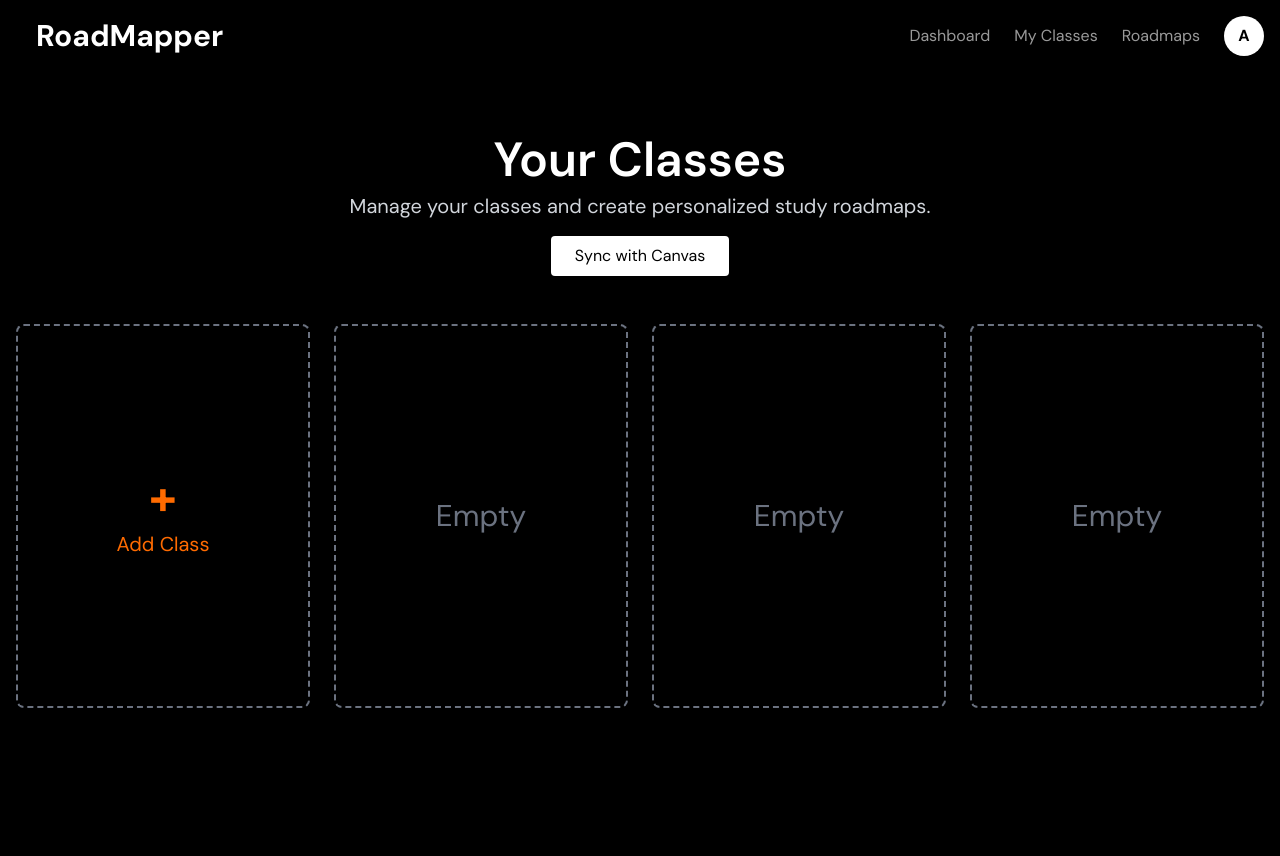
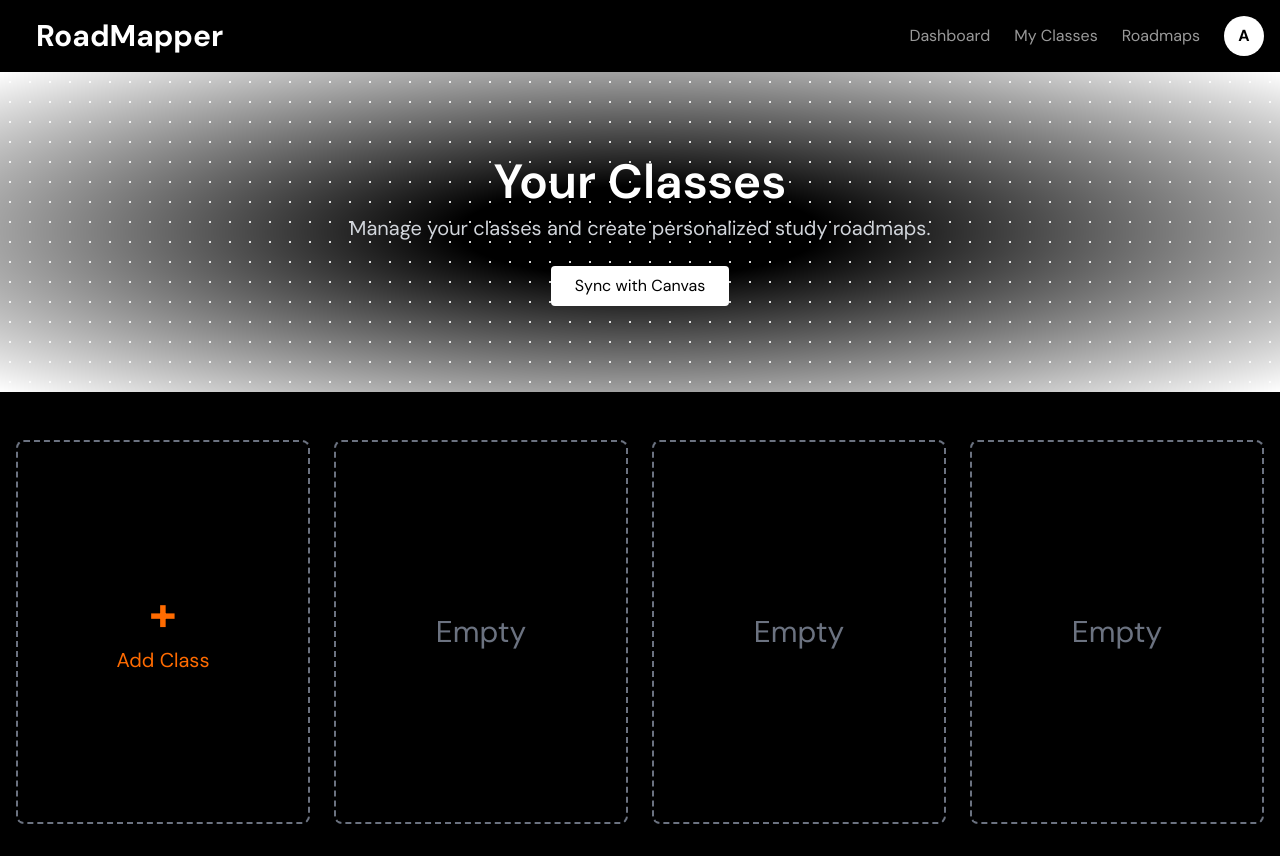
Before and after one commit to shettyamoghh/diamondhacksSP25, a Next.js app: page /dashboard in a window 1280 px wide. Before the commit the page ends 800 px from the top, so only its background shows below. Built offline with nearby package versions, Linux system fonts and the light colour scheme.

Commit message:
Add dots background to dashboard v1 header text

```diff
--- a/package.json
+++ b/package.json
@@ -11,9 +11,11 @@
   "dependencies": {
     "clsx": "^2.1.1",
     "framer-motion": "^11.18.2",
+    "motion": "^12.6.3",
     "next": "^14.2.26",
     "react": "^18",
-    "react-dom": "^18"
+    "react-dom": "^18",
+    "tailwind-merge": "^3.1.0"
   },
   "devDependencies": {
     "@svgr/webpack": "^8.1.0",
--- a/src/app/dashboard/page.tsx
+++ b/src/app/dashboard/page.tsx
@@ -56,8 +56,6 @@ export default function Dashboard() {
   };
 
   // Determine how many placeholder cards to show.
-  // If no classes have been added, we show 4 placeholders.
-  // Otherwise, fill the current row up to 4 cards with placeholders.
   const filledCount = classes.length;
   const remainder = filledCount % 4;
   const placeholdersCount =
@@ -69,25 +67,45 @@ export default function Dashboard() {
   return (
     <div className="min-h-screen bg-black text-white">
       <Navbar />
-      {/* Main Content */}
-      <main className="container mx-auto px-4 pt-16 pb-8 text-center">
-        <motion.section
-          className="mb-12"
+      {/* Header with Radial Dots Background */}
+      <div className="relative mb-12">
+        <div className="relative h-[20rem] flex flex-col items-center justify-center">
+          {/* Dots background layer */}
+          <div className="absolute inset-0 [background-size:20px_20px] [background-image:radial-gradient(#d4d4d4_1px,transparent_1px)] dark:[background-image:radial-gradient(#404040_1px,transparent_1px)]"></div>
+          {/* Faded radial gradient overlay */}
+          <div className="pointer-events-none absolute inset-0 flex items-center justify-center bg-white [mask-image:radial-gradient(ellipse_at_center,transparent_20%,black)] dark:bg-black"></div>
+          {/* Header content */}
+          <div className="relative z-20 text-center">
+            <motion.h2
+              className="text-5xl font-semibold mb-2"
               initial={{ opacity: 0, y: 20 }}
               animate={{ opacity: 1, y: 0 }}
               transition={{ duration: 0.4 }}
             >
-          <h2 className="text-5xl font-semibold mb-2">Your Classes</h2>
-          <p className="text-gray-300 mb-4 text-xl">
+              Your Classes
+            </motion.h2>
+            <motion.p
+              className="text-gray-300 mb-4 text-xl"
+              initial={{ opacity: 0, y: 20 }}
+              animate={{ opacity: 1, y: 0 }}
+              transition={{ duration: 0.4, delay: 0.1 }}
+            >
               Manage your classes and create personalized study roadmaps.
-          </p>
-          <button
+            </motion.p>
+            <motion.button
               onClick={handleAddClassClick}
-            className="bg-white text-black px-6 py-2 rounded hover:bg-gray-200 transition"
+              className="bg-white text-black mt-2 px-6 py-2 rounded hover:bg-gray-200 transition"
+              initial={{ opacity: 0, y: 18 }}
+              animate={{ opacity: 1, y: 0 }}
+              transition={{ duration: 0.4, delay: 0.2 }}
             >
               Sync with Canvas
-          </button>
-        </motion.section>
+            </motion.button>
+          </div>
+        </div>
+      </div>
+      {/* Cards Section */}
+      <main className="container mx-auto px-4 pb-8 text-center">
         <motion.section
           className="grid grid-cols-1 sm:grid-cols-2 md:grid-cols-4 gap-6"
           initial={{ opacity: 0, y: 20 }}
@@ -95,7 +113,6 @@ export default function Dashboard() {
           transition={{ duration: 0.4, delay: 0.2 }}
         >
           {displayCards.map((card, index) => {
-            // Render filled class card if index corresponds to an added class.
             if (index < classes.length) {
               const cls = classes[index];
               const professorFormatted = (() => {
@@ -146,7 +163,7 @@ export default function Dashboard() {
                         />
                       </svg>
                       <div className="absolute inset-0 flex items-center justify-center">
-                        <span className="text-3xl font-bold">
+                        <span className="text-4xl font-bold">
                           {cls.progress}%
                         </span>
                       </div>
@@ -163,7 +180,6 @@ export default function Dashboard() {
                 </div>
               );
             } else if (index === classes.length) {
-              // The first placeholder in the row: interactive "Add Class" card.
               return (
                 <div
                   key={`placeholder-${index}`}
@@ -181,7 +197,6 @@ export default function Dashboard() {
                 </div>
               );
             } else {
-              // Other placeholders in the row.
               return (
                 <div
                   key={`placeholder-${index}`}
--- /dev/null
+++ b/src/lib/utils.ts
@@ -0,0 +1,6 @@
+import { ClassValue, clsx } from "clsx";
+import { twMerge } from "tailwind-merge";
+
+export function cn(...inputs: ClassValue[]) {
+  return twMerge(clsx(inputs));
+}
```
Also changed, not shown: 1 other file (tests, documents, lock files or other folders). Lines whose indentation alone changed are shown as unchanged.
